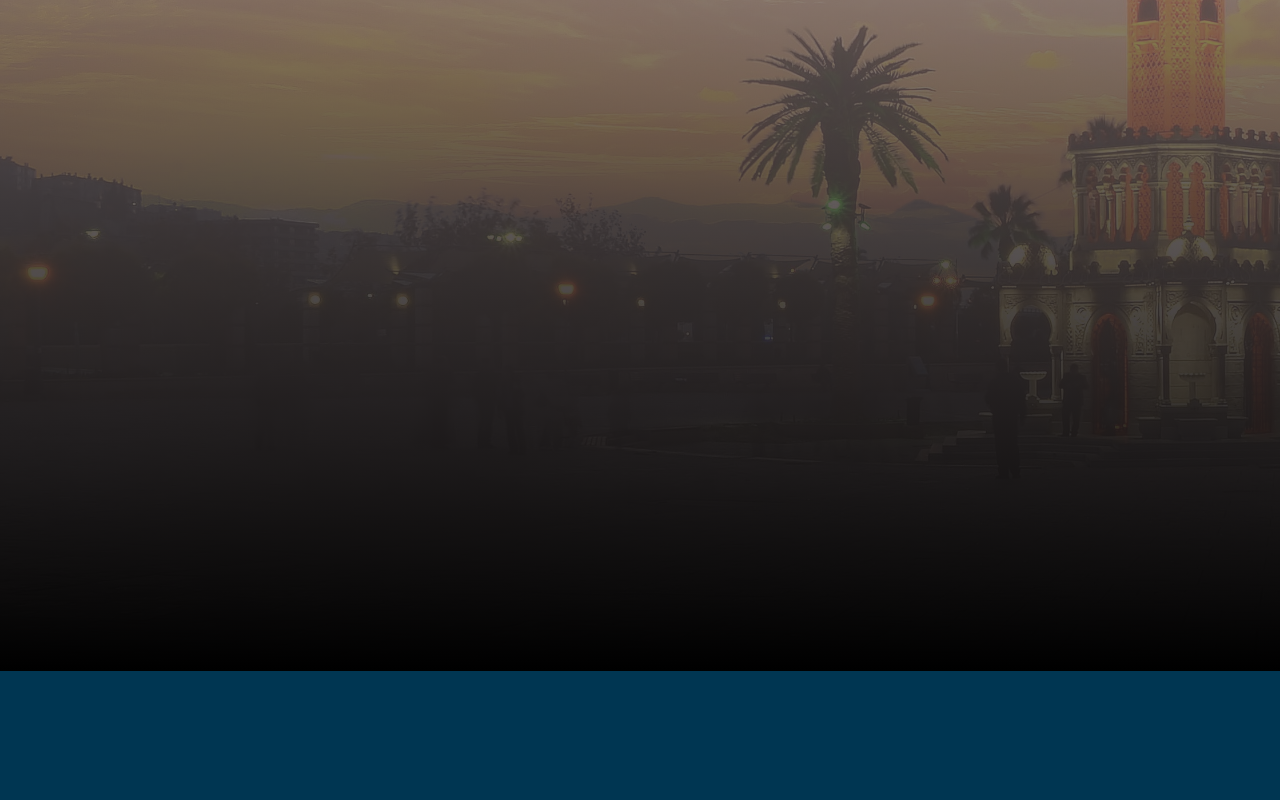
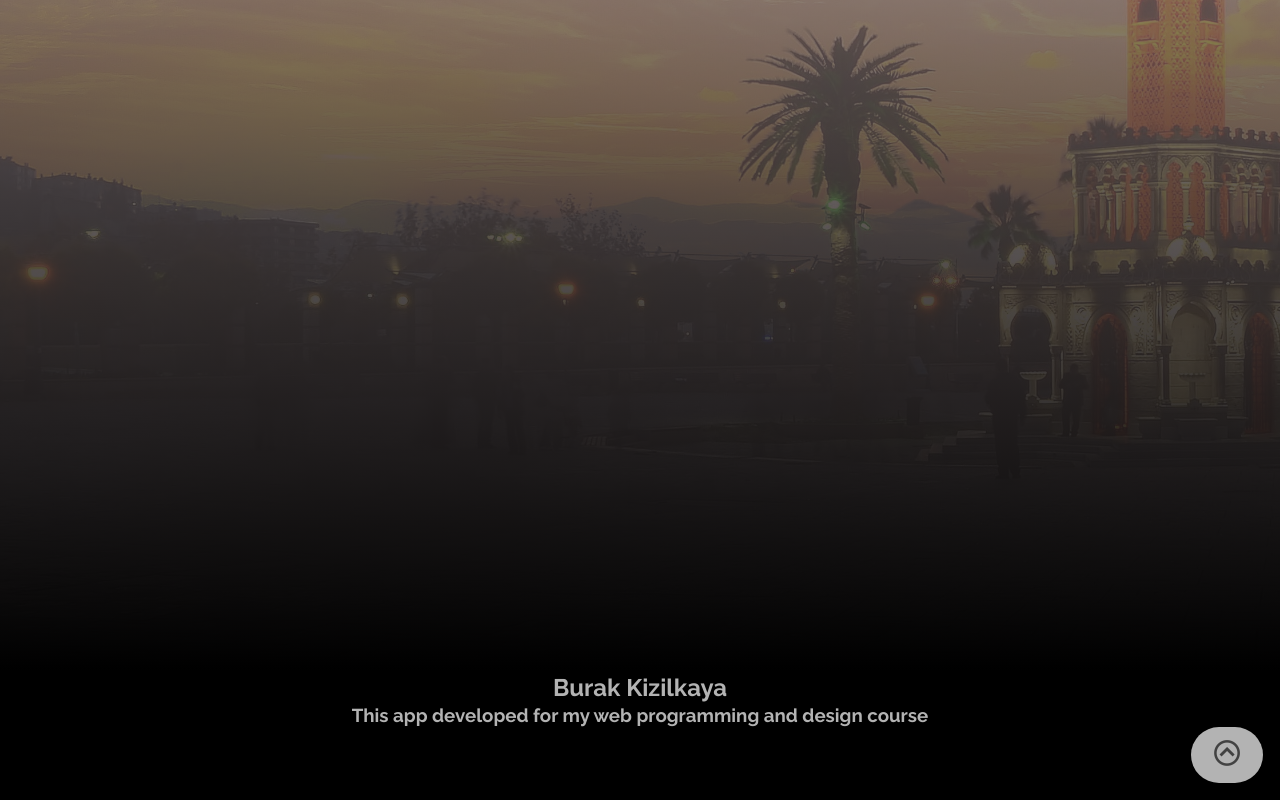
Before and after one commit to bkizilkayaa/reactjs-branch-location-finder, a React (Create React App) app: page / in a window 1280 px wide. Shown: the part 569-1369 px from the top of the page. Before the commit the page ends 1240 px from the top, so only its background shows below. Built offline with nearby package versions, Linux system fonts and the light colour scheme; no server answers.

Commit message:
components update and footer design

```diff
--- a/public/index.html
+++ b/public/index.html
@@ -9,14 +9,10 @@
       name="description"
       content="Web site created using create-react-app"
     />
-    <link rel="apple-touch-icon" href="%PUBLIC_URL%/logo192.png" />
-
     <link rel="manifest" href="%PUBLIC_URL%/manifest.json" />
     <title>Branch and Location Finder for Izmir-Izsu</title>
   </head>
   <body>
-    <noscript>You need to enable JavaScript to run this app.</noscript>
     <div id="root"></div>
-
   </body>
 </html>
--- a/src/App.js
+++ b/src/App.js
@@ -33,7 +33,7 @@ const API_URL="https://openapi.izmir.bel.tr/api/izsu/subeler";
                 searchingBranch={searchingBranch}
                 />
               ) : (
-                  <h2>Arama yapiniz</h2>
+                  <h2>Sonuc yok</h2>
                 )}
             </div>
         </div>
--- a/src/components/BranchTable.js
+++ b/src/components/BranchTable.js
@@ -1,4 +1,4 @@
-import React, { useState } from 'react';
+import React, { useEffect, useState } from 'react';
 import Map from './Map';
 import '../style/BranchTable.css';
 
@@ -13,16 +13,28 @@ const BranchTable = ({ searchingBranch }) => {
 
   const handleOnClick = (branch) => {
     setSelectedBranch(branch);
-    handleScrollToBottom();
   };
 
-  const handleScrollToBottom = () => {
+  useEffect(()=>{
+    handleScrollToMap();
+  },[selectedBranch]);
+
+  useEffect(()=>{
+    setCurrentPage(1);
+  },[searchingBranch]);
+
+  const handleScrollToMap = () => {
+    const mapContainer = document.getElementById("map-container");
+    if (mapContainer) {
+        mapContainer.scrollIntoView({ behavior: 'smooth' });
+      }
+  };
+  const handleScrollToTop = () => {
     window.scrollTo({
-      top: document.documentElement.scrollHeight,
+      top: 0,
       behavior: 'smooth',
     });
   };
-
   const handlePageChange = (pageNumber) => {
     setCurrentPage(pageNumber);
   };
@@ -56,7 +68,10 @@ const BranchTable = ({ searchingBranch }) => {
         {Array.from({ length: totalPages }, (_, index) => (
           <button
             key={index}
-            onClick={() => handlePageChange(index + 1)}
+            onClick={() => {
+                handlePageChange(index + 1);
+                handleScrollToTop();
+            }}
             className={currentPage === index + 1 ? 'active' : ''}
           >
             {index + 1}
--- /dev/null
+++ b/src/components/Footer.js
@@ -0,0 +1,24 @@
+import React from 'react';
+import '../style/Footer.css';
+import buttonImg from '../img/uptoTop.jpg';
+const Footer = () => {
+
+    const handleScrollToTop = () => {
+        window.scrollTo({
+          top: 0,
+          behavior: 'smooth',
+        });
+      };
+
+  return (
+    <div className='ft'>
+            <h2 className='ft-h2'>Burak Kizilkaya</h2>
+            <h3 className='ft-h2'> This app developed for my web programming and design course</h3>
+            <div className='contentUp'>
+                <button className='btnImg' onClick={handleScrollToTop}><img className='uptoTop' src={buttonImg}/></button>
+            </div>
+    </div>
+  )
+}
+
+export default Footer
--- a/src/components/Map.js
+++ b/src/components/Map.js
@@ -8,7 +8,7 @@ const Map = ({branch})=>{
         ifameData.src=`https://maps.google.com/maps?q=${lat},${lon}&hl=es;&output=embed`;
     });
     return(
-         <div style={{paddingTop:"10px"}}>
+         <div id="map-container" style={{paddingTop:"10px"}}>
             <iframe id="iframeId" title="map" height="350px" width="100%"></iframe>
         </div>
     );
--- a/src/components/Search.js
+++ b/src/components/Search.js
@@ -3,7 +3,6 @@ import '../style/Search.css';
 
 const Search = ({branchs,setSearchingBranch}) => {
     const[searchAddress,setSearchAddress]=useState('');
-
 
   const searchBranch = (branchName) => {
     const similarBranchs = branchs.filter((element) =>
@@ -20,10 +19,10 @@ const Search = ({branchs,setSearchingBranch}) => {
         style={{ padding: "10px", margin: "10px" }}
         value={searchAddress}
         onChange={(e) => setSearchAddress(e.target.value)}
-        placeholder="Adres giriniz"
+        placeholder="Adres giriniz -en az 3 karakter-"
       ></input>
       <button className='button-ara' onClick={() =>{
-        if(searchAddress!=="")
+        if(searchAddress.length>=3)
           searchBranch(searchAddress);
       }}>Ara</button>
     </div>
--- a/src/index.css
+++ b/src/index.css
@@ -1,13 +1,17 @@
-body {
+*{
+  padding: 0;
   margin: 0;
-  font-family: -apple-system, BlinkMacSystemFont, 'Segoe UI', 'Roboto', 'Oxygen',
-    'Ubuntu', 'Cantarell', 'Fira Sans', 'Droid Sans', 'Helvetica Neue',
-    sans-serif;
-  -webkit-font-smoothing: antialiased;
-  -moz-osx-font-smoothing: grayscale;
+  box-sizing: border-box;
 }
-
-code {
-  font-family: source-code-pro, Menlo, Monaco, Consolas, 'Courier New',
-    monospace;
+::-webkit-scrollbar {
+  width: 7px;
 }
+::-webkit-scrollbar-track {
+  background: #dfdfcf;
+}
+::-webkit-scrollbar-thumb {
+  background: #003652;
+}
+::-webkit-scrollbar-thumb:hover {
+  background: #555;
+}
--- a/src/index.js
+++ b/src/index.js
@@ -2,12 +2,14 @@ import React from 'react';
 import ReactDOM from 'react-dom/client';
 import './index.css';
 import App from './App';
+import Footer from './components/Footer';
 import reportWebVitals from './reportWebVitals';
 
 const root = ReactDOM.createRoot(document.getElementById('root'));
 root.render(
   <React.StrictMode>
     <App />
+    <Footer/>
   </React.StrictMode>
 );
 reportWebVitals();
--- a/src/style/BranchTable.css
+++ b/src/style/BranchTable.css
@@ -27,4 +27,7 @@ tr{
 
   .scroll-down.visible {
     opacity: 1;
-  }
+}
+button{
+    margin: 1px;
+}
--- /dev/null
+++ b/src/style/Footer.css
@@ -0,0 +1,37 @@
+@import url("https://fonts.googleapis.com/css?family=Roboto+Slab:100,300,400,700");
+@import url("https://fonts.googleapis.com/css?family=Raleway:300,300i,400,400i,500,500i,600,600i,700,700i,800,800i,900,900i");
+.ft{
+    background-color: black;
+    display: flex;
+    flex-direction: column;
+    align-items: center;
+    justify-content: center;
+    padding-bottom: 1rem;
+    --font-roboto: "Roboto Slab", serif;
+    --font-raleway: "Raleway", sans-serif;
+}
+.ft-h2{
+    color: white;
+    opacity: .7;
+    font-family: var(--font-raleway);
+    padding-top: 2px;
+}
+.contentUp{
+    opacity: .7;
+    font-size: larger;
+    font-family: var(--font-raleway);
+    margin-left: auto;
+    padding-right: 1rem;
+    color: white;
+}
+.uptoTop{
+    width: 32px;
+    height: 32px;
+}
+.btnImg{
+    background-color: white;
+    transition: background-color 0.4s;
+}
+.btnImg:hover{
+    background-color: rgb(157, 193, 230);
+}
```
